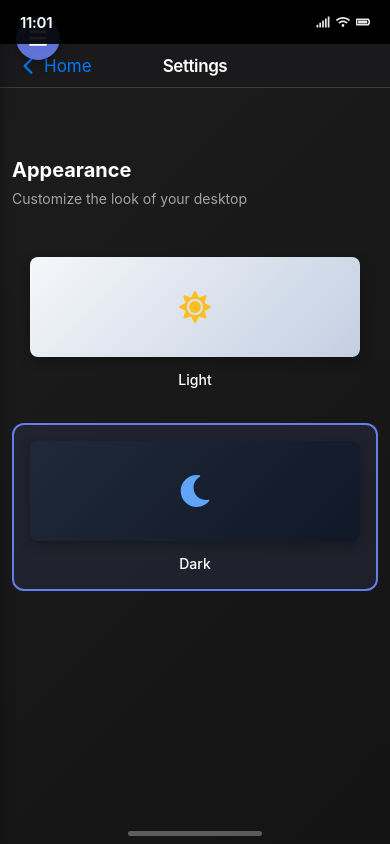
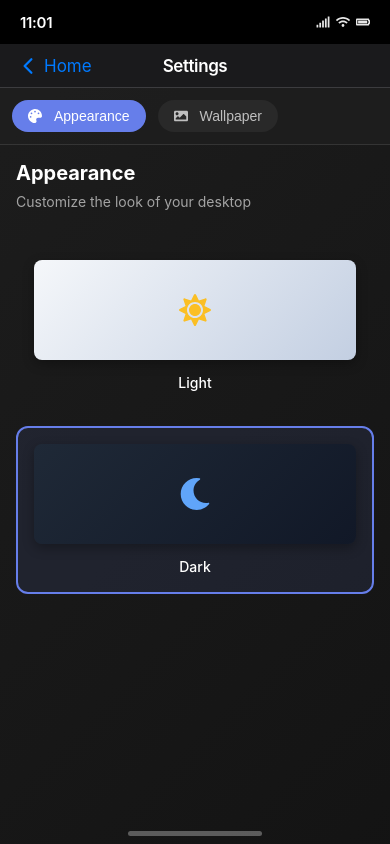
Before and after one commit to Aniketikhar/Aniket-Ikhar, a React (Vite) app: page / in a window 390 px wide. Both pictures are taken after a click on the element "Settings". Built offline with nearby package versions, Linux system fonts and the light colour scheme.

Commit message:
settings mobile resonsive

```diff
--- a/src/components/Apps/SettingsApp.jsx
+++ b/src/components/Apps/SettingsApp.jsx
@@ -1,6 +1,6 @@
 import React, { useState } from 'react';
 import { motion, AnimatePresence } from 'framer-motion';
-import { FaPalette, FaImage, FaMoon, FaSun, FaBars, FaTimes } from 'react-icons/fa';
+import { FaPalette, FaImage, FaMoon, FaSun } from 'react-icons/fa';
 import { useTheme } from '../../context/ThemeContext';
 import '../../styles/Settings.css';
 import defaultWallpaper from '../../assets/wallpaper.png';
@@ -51,42 +51,14 @@ const wallpaperCategories = [
 const SettingsApp = () => {
   const { theme, setTheme, wallpaper, changeWallpaper } = useTheme();
   const [activeTab, setActiveTab] = useState('appearance');
-  const [isMobileMenuOpen, setIsMobileMenuOpen] = useState(false);
-
-
   const handleTabClick = (tab) => {
     setActiveTab(tab);
-    setIsMobileMenuOpen(false); // Close menu on mobile after selecting a tab
   };
 
   return (
     <div className="settings-app">
-      {/* Mobile Menu Button */}
-      <button
-        className="mobile-menu-button"
-        onClick={() => setIsMobileMenuOpen(!isMobileMenuOpen)}
-        aria-label="Toggle menu"
-      >
-        {isMobileMenuOpen ? <FaTimes /> : <FaBars />}
-      </button>
-
-      {/* Overlay for mobile */}
-      <AnimatePresence>
-        {isMobileMenuOpen && (
-          <motion.div
-            className="mobile-overlay"
-            initial={{ opacity: 0 }}
-            animate={{ opacity: 1 }}
-            exit={{ opacity: 0 }}
-            onClick={() => setIsMobileMenuOpen(false)}
-          />
-        )}
-      </AnimatePresence>
-
       {/* Sidebar */}
-      <div
-        className={`settings-sidebar ${isMobileMenuOpen ? 'open' : ''}`}
-      >
+      <div className="settings-sidebar">
         <button
           className={`settings-tab ${activeTab === 'appearance' ? 'active' : ''}`}
           onClick={() => handleTabClick('appearance')}
--- a/src/styles/Settings.css
+++ b/src/styles/Settings.css
@@ -205,78 +205,51 @@
   background-color: rgba(255, 255, 255, 0.3);
 }
 
-/* Mobile Menu Button */
-.mobile-menu-button {
-  display: none;
-  position: fixed;
-  top: 16px;
-  left: 16px;
-  z-index: 100002;
-  background: rgba(102, 126, 234, 0.9);
-  border: none;
-  color: white;
-  width: 44px;
-  height: 44px;
-  border-radius: 50%;
-  cursor: pointer;
-  font-size: 20px;
-  align-items: center;
-  justify-content: center;
-  box-shadow: 0 4px 12px rgba(0, 0, 0, 0.3);
-  transition: all 0.3s ease;
-  backdrop-filter: blur(10px);
-}
-
-.mobile-menu-button:hover {
-  background: rgba(102, 126, 234, 1);
-  transform: scale(1.05);
-}
-
-.mobile-menu-button:active {
-  transform: scale(0.95);
-}
-
-/* Mobile Overlay */
-.mobile-overlay {
-  display: none;
-  position: fixed;
-  top: 0;
-  left: 0;
-  right: 0;
-  bottom: 0;
-  background: rgba(0, 0, 0, 0.5);
-  z-index: 99999;
-  backdrop-filter: blur(4px);
-}
-
 /* Mobile Responsive Styles */
 @media (max-width: 768px) {
-  .mobile-menu-button {
-    display: flex;
+  .settings-app {
+    flex-direction: column;
   }
 
-  .mobile-overlay {
-    display: block;
+  /* Transform sidebar into horizontal scrollable nav */
+  .settings-sidebar {
+    width: 100%;
+    height: auto;
+    border-right: none;
+    border-bottom: 1px solid rgba(255, 255, 255, 0.1);
+    padding: 12px;
+    display: flex;
+    flex-direction: row;
+    overflow-x: auto;
+    -webkit-overflow-scrolling: touch;
+    gap: 12px;
+    background: rgba(30, 30, 30, 0.8);
   }
 
-  .settings-sidebar {
-    position: fixed;
-    top: 0;
-    left: 0;
-    bottom: 0;
-    z-index: 100000;
-    transform: translateX(-100%) !important;
-    transition: transform 0.3s ease;
-    box-shadow: 2px 0 12px rgba(0, 0, 0, 0.3);
+  .settings-sidebar::-webkit-scrollbar {
+    display: none; /* Hide scrollbar for cleaner look */
   }
 
-  .settings-sidebar.open {
-    transform: translateX(0) !important;
+  .settings-tab {
+    width: auto;
+    white-space: nowrap;
+    padding: 8px 16px;
+    border-radius: 20px;
+    background: rgba(255, 255, 255, 0.05);
+    border: none;
+    flex-shrink: 0;
+    justify-content: center;
+  }
+
+  .settings-tab.active {
+    background: #667eea;
+    color: white;
+    border-left: none; /* Remove desktop active border */
   }
 
   .settings-content {
-    padding: 80px 16px 16px 16px;
-    margin-left: 0;
+    padding: 20px;
+    flex: 1;
   }
 
   .settings-section h2 {
@@ -305,7 +278,7 @@
 /* Extra small devices */
 @media (max-width: 480px) {
   .settings-content {
-    padding: 70px 12px 12px 12px;
+    padding: 16px;
   }
 
   .settings-section h2 {
```
